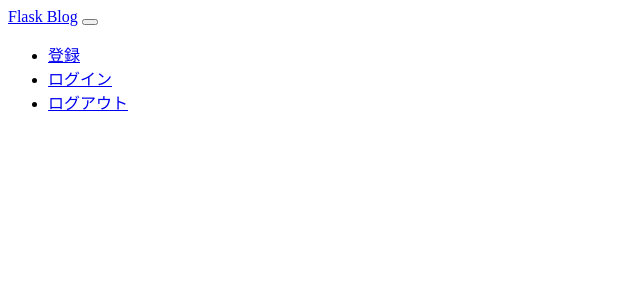
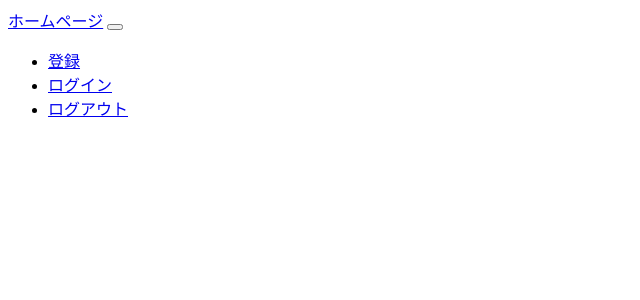
Before and after one commit to TakumiFuyuki/Sample, a Flask app: page / in a window 1280 px wide. Shown: the top 300 px of the page, without its empty margins (0-640 px from the left). Run offline with Flask 2, Linux system fonts and the light colour scheme.

Commit message:
ホームページ

```diff
--- a/templates/index.html
+++ b/templates/index.html
@@ -5,7 +5,7 @@
 
 <div class="container">
     <nav class="navbar navbar-expand-lg navbar-light bg-light">
-        <a class="navbar-brand" href="/">Flask Blog</a>
+        <a class="navbar-brand" href="/">ホームページ</a>
         <button class="navbar-toggler" type="button" data-toggle="collapse" data-target="#navbarNav" aria-controls="navbarNav" aria-expanded="false" aria-label="Toggle navigation">
             <span class="navbar-toggler-icon"></span>
         </button>
```
